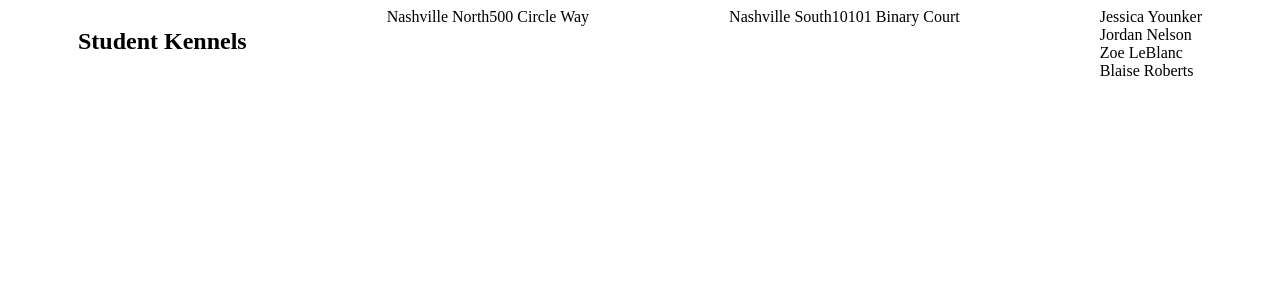
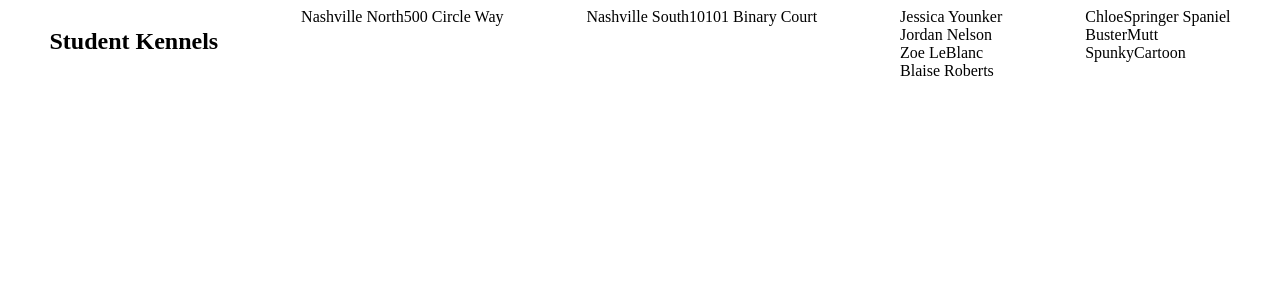
Before and after one commit to anneraev/React-Kennels, a React (Create React App) app: page / in a window 1280 px wide. Shown: the top 300 px of the page. Built offline with nearby package versions, Linux system fonts and the light colour scheme.

Commit message:
added animal list

```diff
--- a/src/components/Kennel/Kennel.js
+++ b/src/components/Kennel/Kennel.js
@@ -2,6 +2,7 @@ import React, { Component } from "react"
 import EmployeeList from "../Employee/EmployeeList"; //import EmployeeList
 import LocationList from "../Location/LocationList"; //import LocationList.
 import "./Kennel.css";
+import AnimalList from "../animal/animalList";
 
 //export kennel element with EmployeeList and LocationList as children. Kennel extends Component class.
 export default class Kennel extends Component {
@@ -33,7 +34,8 @@ export default class Kennel extends Component {
     //state is an object containing objects from database.
     state = {
         employees: this.employeesFromAPI,
-        locations: this.locationsFromAPI
+        locations: this.locationsFromAPI,
+        animals: this.animalsFromAPI
     }
 
     //calls render from Component, which is now part of the new Kennel class since Kennel aliases Component.
@@ -48,6 +50,7 @@ export default class Kennel extends Component {
                 <h1>Student Kennels</h1>
                 <LocationList locations={this.state.locations} />
                 <EmployeeList employees={this.state.employees} />
+                <AnimalList animals={this.state.animals} />
             </article>
         );
     }
--- a/src/components/Location/LocationList.js
+++ b/src/components/Location/LocationList.js
@@ -7,8 +7,8 @@ export default class Location extends Component {
         return (
             this.props.locations.map(location =>
                 <div key ={location.id}>
-                {location.name}
-                {location.address}
+                <span>{location.name}</span>
+                <span>{location.address}</span>
                 </div>
                 )
         )
--- /dev/null
+++ b/src/components/animal/animalList.js
@@ -0,0 +1,18 @@
+import React, { Component } from "react";
+
+export default class AnimalList extends Component {
+    render() {
+        return (
+            <section className="animals">
+            {
+                this.props.animals.map(animal =>
+                    <div key={animal.id}>
+                        <span>{animal.name}</span>
+                        <span>{animal.breed}</span>
+                    </div>
+                    )
+            }
+            </section>
+        )
+    }
+}
```
